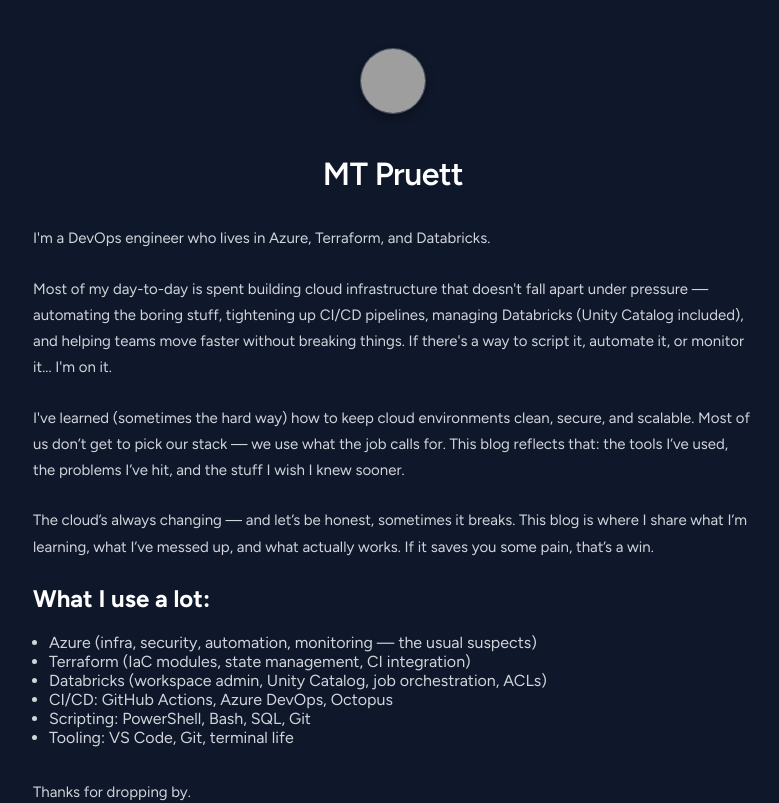
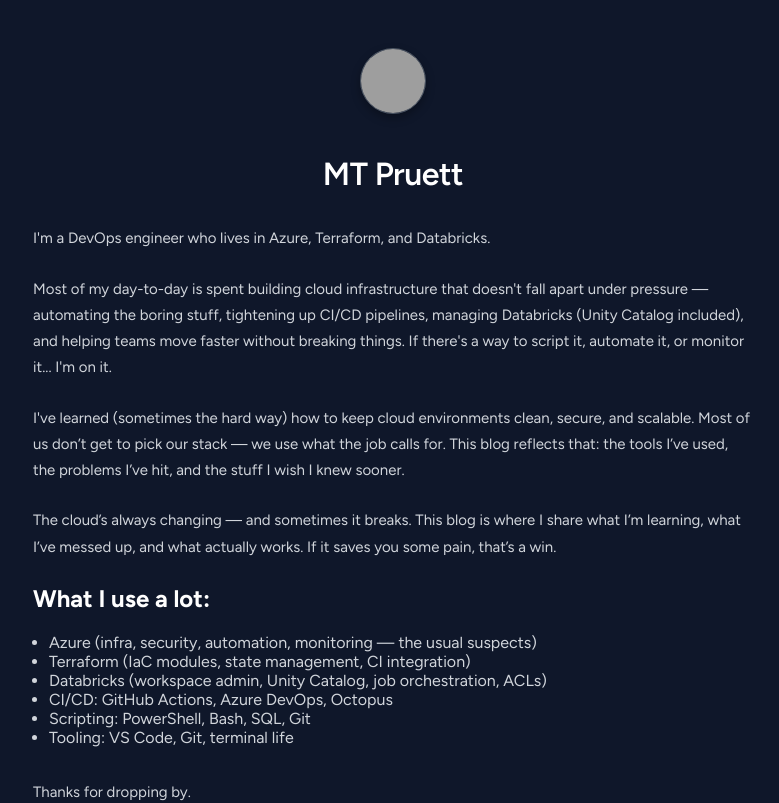
Before and after one commit to pruettmt/pages, a React (Vite) app: page / in a window 1280 px wide. Shown: the top 803 px of the page, without its empty margins (247-1026 px from the left). Built offline with nearby package versions, Linux system fonts and the light colour scheme; grey boxes are pictures that could not be loaded.

Commit message:
Update App.jsx

```diff
--- a/src/App.jsx
+++ b/src/App.jsx
@@ -16,7 +16,7 @@
       <p>I'm a DevOps engineer who lives in Azure, Terraform, and Databricks.</p>
       <p>Most of my day-to-day is spent building cloud infrastructure that doesn't fall apart under pressure — automating the boring stuff, tightening up CI/CD pipelines, managing Databricks (Unity Catalog included), and helping teams move faster without breaking things. If there's a way to script it, automate it, or monitor it... I'm on it.</p>
       <p>I've learned (sometimes the hard way) how to keep cloud environments clean, secure, and scalable. Most of us don’t get to pick our stack — we use what the job calls for. This blog reflects that: the tools I’ve used, the problems I’ve hit, and the stuff I wish I knew sooner.</p>
-      <p>The cloud’s always changing — and let’s be honest, sometimes it breaks. This blog is where I share what I’m learning, what I’ve messed up, and what actually works. If it saves you some pain, that’s a win.</p>
+      <p>The cloud’s always changing — and sometimes it breaks. This blog is where I share what I’m learning, what I’ve messed up, and what actually works. If it saves you some pain, that’s a win.</p>
 
       <h2>What I use a lot:</h2>
       <ul>
```
